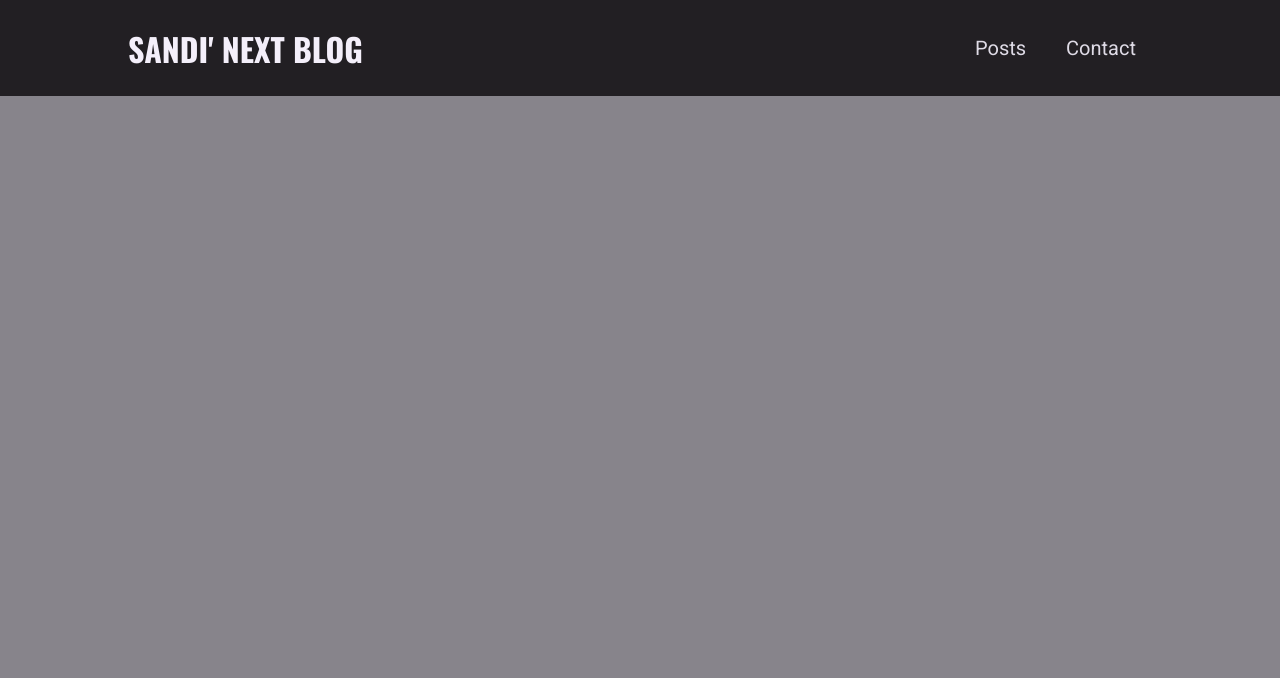
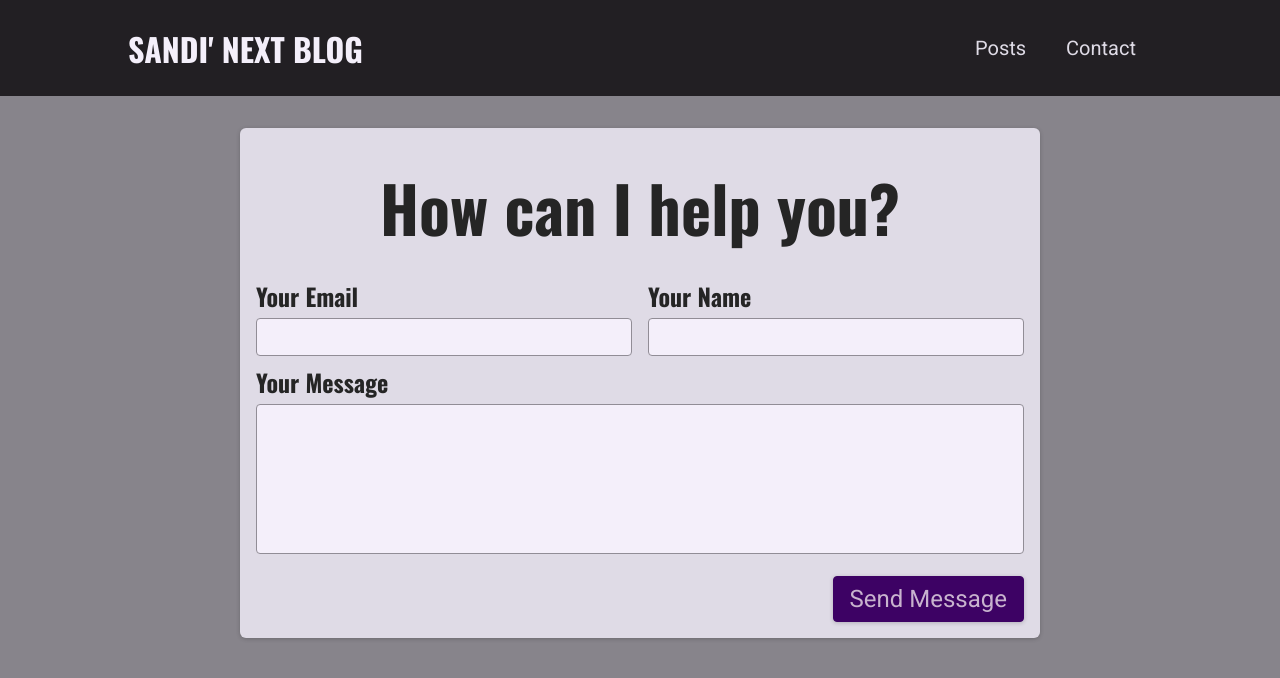
Before and after one commit to tiedsandi/Fullstack_BlogApp_NextJS, a Next.js app: page /Contact in a window 1280 px wide. Shown: the top 678 px of the page. Built offline with nearby package versions, Linux system fonts and the light colour scheme.

Commit message:
preparing the contact form

```diff
--- /dev/null
+++ b/components/contact/contact-form.js
@@ -0,0 +1,30 @@
+import classes from './contact-form.module.css';
+
+function ContactForm() {
+  return (
+    <section className={classes.contact}>
+      <h1>How can I help you?</h1>
+      <form action='' className={classes.form}>
+        <div className={classes.controls}>
+          <div className={classes.control}>
+            <label htmlFor='email'>Your Email</label>
+            <input type='email' id='email' required />
+          </div>
+          <div className={classes.control}>
+            <label htmlFor='name'>Your Name</label>
+            <input type='text' id='name' required />
+          </div>
+        </div>
+        <div className={classes.control}>
+          <label htmlFor='message'>Your Message</label>
+          <textarea id='message' rows={5}></textarea>
+        </div>
+        <div className={classes.actions}>
+          <button type='submit'>Send Message</button>
+        </div>
+      </form>
+    </section>
+  );
+}
+
+export default ContactForm;
--- /dev/null
+++ b/components/contact/contact-form.module.css
@@ -0,0 +1,73 @@
+.contact {
+  margin: var(--size-8) auto;
+  border-radius: 6px;
+  background-color: var(--color-grey-100);
+  width: 90%;
+  max-width: 50rem;
+  padding: var(--size-4);
+  box-shadow: 0 1px 4px rgba(0, 0, 0, 0.2);
+  font-size: var(--size-6);
+}
+
+.contact h1 {
+  font-size: var(--size-8);
+  margin: var(--size-4) 0;
+  text-align: left;
+}
+
+.form label {
+  display: block;
+  font-family: 'Oswald', sans-serif;
+  font-weight: bold;
+  margin: var(--size-2) 0 var(--size-1) 0;
+}
+
+.form input,
+.form textarea {
+  font: inherit;
+  padding: var(--size-1);
+  border-radius: 4px;
+  width: 100%;
+  border: 1px solid var(--color-grey-400);
+  background-color: var(--color-grey-50);
+  resize: none;
+}
+
+.controls {
+  display: flex;
+  column-gap: 1rem;
+  flex-wrap: wrap;
+}
+
+.control {
+  flex: 1;
+  min-width: 10rem;
+}
+
+.actions {
+  margin-top: var(--size-4);
+  text-align: right;
+}
+
+.form button {
+  font: inherit;
+  cursor: pointer;
+  background-color: var(--color-primary-700);
+  border: 1px solid var(--color-primary-700);
+  padding: var(--size-2) var(--size-4);
+  border-radius: 4px;
+  color: var(--color-primary-50);
+  box-shadow: 0 1px 4px rgba(0, 0, 0, 0.2);
+}
+
+.form button:hover {
+  background-color: var(--color-primary-500);
+  border-color: var(--color-primary-500);
+}
+
+@media (min-width: 768px) {
+  .contact h1 {
+    font-size: var(--size-16);
+    text-align: center;
+  }
+}
--- a/pages/Contact.js
+++ b/pages/Contact.js
@@ -1,3 +1,7 @@
-function ContactPage() {}
+import ContactForm from '../components/contact/contact-form';
+
+function ContactPage() {
+  return <ContactForm />;
+}
 
 export default ContactPage;
```
